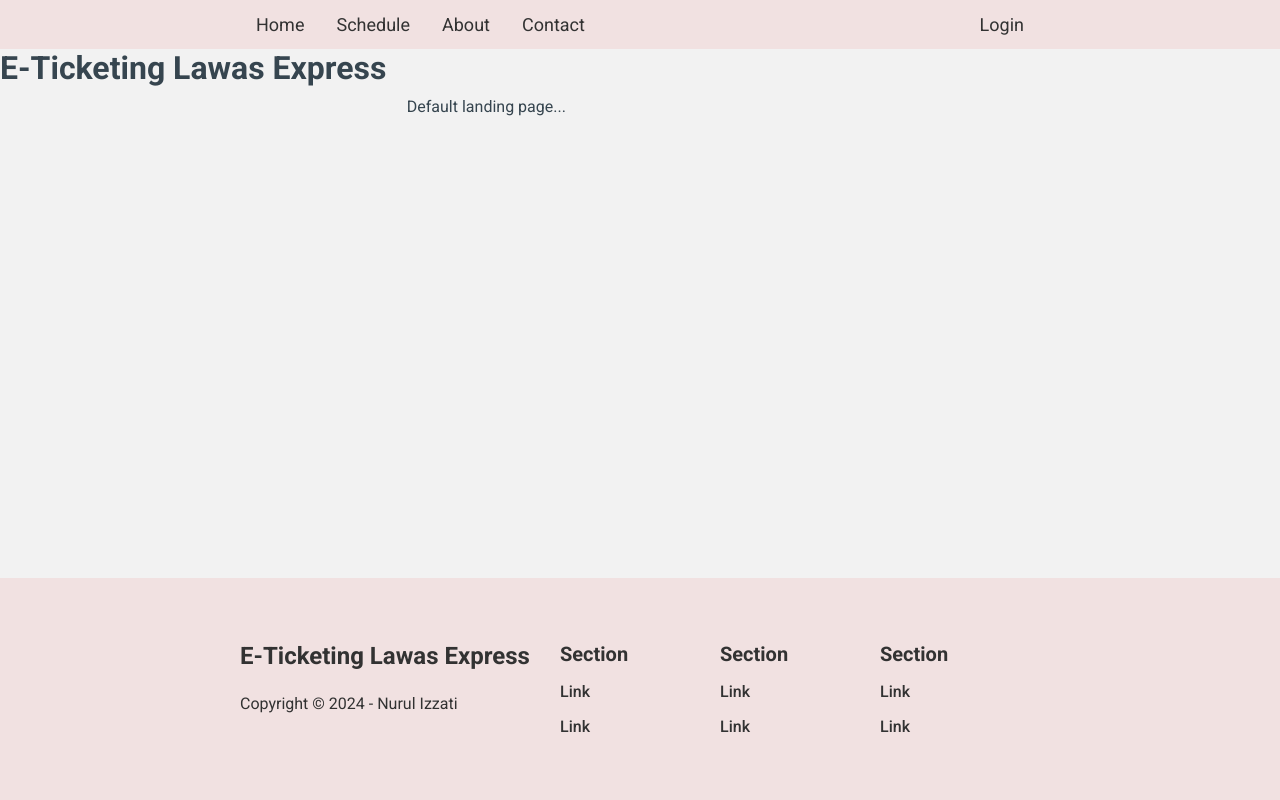
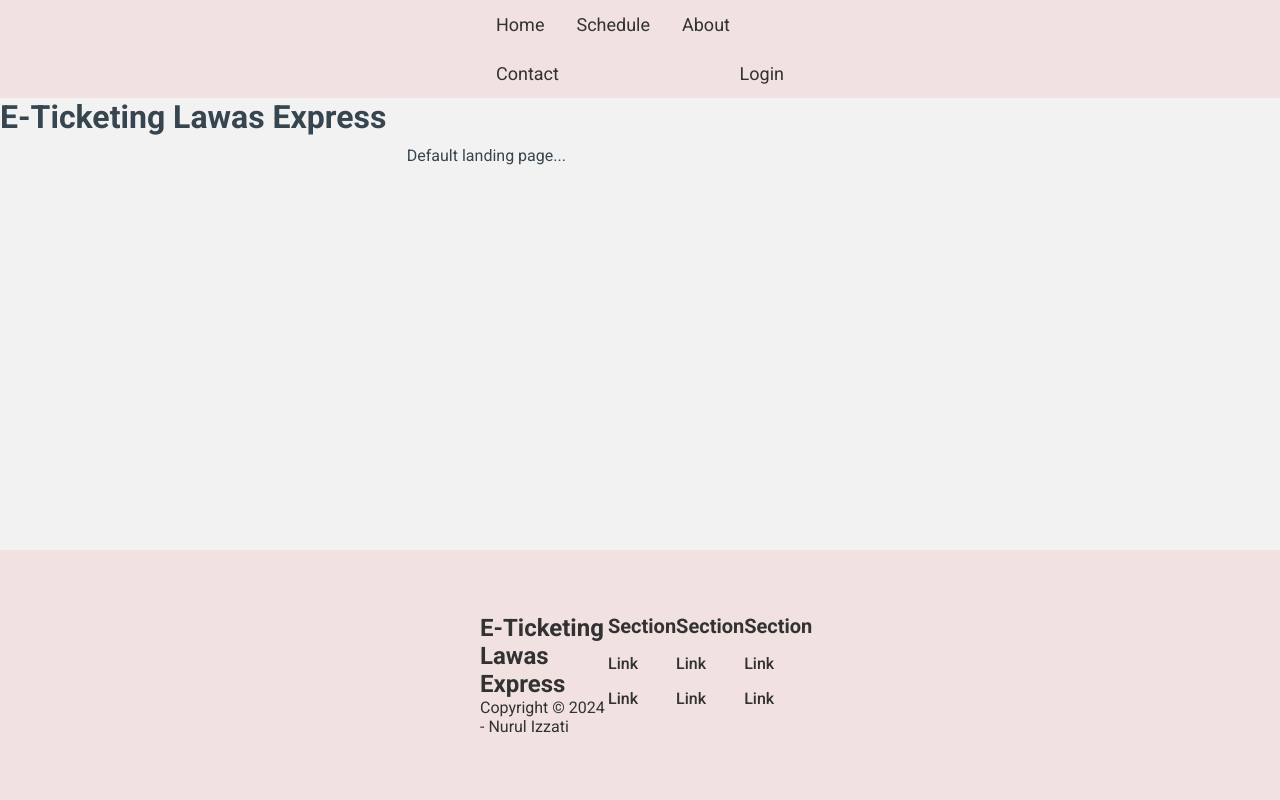
Before and after one commit to deeno13/e-ticketing-lawas-express, a PHP site: page /index.php in a window 1280 px wide. Run offline with PHP 8.4, Linux system fonts and the light colour scheme; some libraries are stand-ins or nearby versions.

Commit message:
Add padding to header and footer

```diff
--- a/stylesheets/components/footer.css
+++ b/stylesheets/components/footer.css
@@ -1,6 +1,6 @@
 .footer {
   margin-top: auto;
-  padding: 0 15rem;
+  padding: 0 30rem;
   background-color: #f1e1e1;
 }
 
--- a/stylesheets/components/header.css
+++ b/stylesheets/components/navbar.css
@@ -1,7 +1,7 @@
 .header__nav {
   overflow: hidden;
   background-color: #f1e1e1;
-  padding: 0 15rem;
+  padding: 0 30rem;
 }
 
 .header__nav a {
--- a/stylesheets/main.css
+++ b/stylesheets/main.css
@@ -4,21 +4,22 @@
 @import url("utilities.css");
 
 /* Components */
-@import url("components/header.css");
+@import url("components/navbar.css");
 @import url("components/footer.css");
 @import url("components/hero.css");
 @import url("components/login.css");
 
 /* Main styles */
-.body {
+body {
   background-color: #f2f2f2;
   color: var(--charcoal);
-  margin: 0;
-  font-family: "Roboto", sans-serif;
   display: flex;
   flex-direction: column;
+  font-family: "Roboto", sans-serif;
   height: 100%;
   justify-content: space-between;
+  margin: 0;
+  scrollbar-gutter: stable;
 }
 
 .main {
@@ -64,3 +65,14 @@ button {
     margin-left: 0; /* Reset the margin */
   }
 }
+
+/* html {
+  overflow-y: scroll;
+} */
+/* html {
+  overflow-x: hidden;
+  margin-right: calc(-1 * (100vw - 100%));
+} */
+/* body {
+  scrollbar-gutter: stable both-edges;
+} */
```
